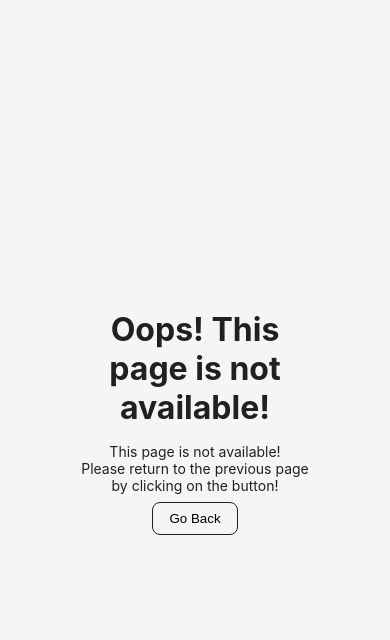
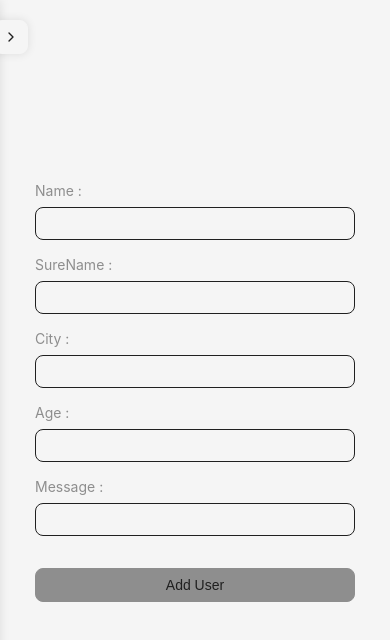
Before and after one commit to AliNojoumi/Admin-Panel-React, a React (Create React App) app: page /AddUsers in a window 390 px wide. Shown: the top 640 px of the page. Built offline with nearby package versions, Linux system fonts and the light colour scheme.

Commit message:
Added addUsers with css file, made it responsive and add some error message and succeess massage handling

```diff
--- a/src/App.js
+++ b/src/App.js
@@ -3,6 +3,7 @@ import { BrowserRouter, Routes, Route } from "react-router-dom";
 import "./App.css";
 import Main from "./pages/main";
 import Dashboard from "./components/dashboard";
+import AddUser from "./pages/addUser";
 import Error from "./pages/error";
 
 function App() {
@@ -10,8 +11,9 @@ function App() {
     <>
       <BrowserRouter>
         <Routes>
-          <Route path="/" exact element={<Main></Main>}>
+          <Route path="/" exact element={<Main />}>
             <Route path="/Dashboard" element={<Dashboard />}></Route>
+            <Route path="/AddUsers" element={<AddUser />}></Route>
           </Route>
           <Route path="*" element={<Error></Error>}></Route>
         </Routes>
--- /dev/null
+++ b/src/pages/addUser.js
@@ -0,0 +1,75 @@
+import style from "../styles/addUser.module.css";
+import { useState, useRef, useEffect } from "react";
+
+export default function AddUser(props) {
+  const [userData, userDataHandler] = useState({ name: "", sureName: "", message: "", city: "", age: "" });
+  const [successMessage, successMessageHandler] = useState(false);
+  const [errorMessageShow, errorMessageShowHandler] = useState(false);
+  const [errorMessage, errorMessageHandler] = useState("");
+
+  const onCahngeHandler = (e) => {
+    userDataHandler({ ...userData, [e.target.name]: e.target.value });
+    successMessageHandler(false);
+  };
+
+  const refHanler = useRef();
+  useEffect(() => {
+    refHanler.current.focus();
+  }, []);
+
+  const disabledBtn = !userData.name || !userData.sureName || !userData.city || !userData.age || !userData.message;
+
+  const addUserHandler = (e) => {
+    e.preventDefault();
+    console.log(userData);
+    fetch("http://localhost:6630/api/v1/user", {
+      method: "POST",
+      "Content-Type": "application/json",
+      body: JSON.stringify(userData),
+    })
+      .then((Response) => Response.json())
+      .then((data) => {
+        successMessageHandler(true);
+        userDataHandler({ name: "", sureName: "", message: "", city: "", age: "" });
+        setTimeout(() => {
+          successMessageHandler(false);
+        }, 2000);
+      })
+      .catch((error) => {
+        errorMessageHandler(error);
+        errorMessageShowHandler(true);
+      });
+  };
+
+  return (
+    <section className={style["add-user-container"]}>
+      <form onSubmit={addUserHandler} className={style["form"]}>
+        <div className={style["input-container"]}>
+          <label className={style["label"]}>Name :</label>
+          <input className={style["input"]} ref={refHanler} name="name" value={userData.name} onChange={onCahngeHandler} />
+        </div>
+        <div className={style["input-container"]}>
+          <label className={style["label"]}>SureName :</label>
+          <input className={style["input"]} name="sureName" value={userData.sureName} onChange={onCahngeHandler} />
+        </div>
+        <div className={style["input-container"]}>
+          <label className={style["label"]}>City :</label>
+          <input className={style["input"]} name="city" value={userData.city} onChange={onCahngeHandler} />
+        </div>
+        <div className={style["input-container"]}>
+          <label className={style["label"]}>Age :</label>
+          <input className={style["input"]} name="age" value={userData.age} onChange={onCahngeHandler} />
+        </div>
+        <div className={style["input-container"]}>
+          <label className={style["label"]}>Message :</label>
+          <input className={style["input"]} name="message" value={userData.message} onChange={onCahngeHandler} />
+        </div>
+        <button className={disabledBtn ? style["disabled-button"] : style["button"]} disabled={disabledBtn}>
+          Add User
+        </button>
+        {successMessage && <p className={style["submition-message"]}>Submition was successful!</p>}
+        {errorMessageShow && <p className={style["error-message"]}>Oops! Something is wrong! ${errorMessage}</p>}
+      </form>
+    </section>
+  );
+}
--- /dev/null
+++ b/src/styles/addUser.module.css
@@ -0,0 +1,118 @@
+.add-user-container {
+  width: calc(100vw - 13rem);
+  height: 100%;
+  display: flex;
+  justify-content: center;
+  align-items: center;
+  flex-direction: column;
+  flex-grow: 1;
+  padding: 2rem;
+  background-color: whitesmoke;
+}
+
+.form {
+  width: auto;
+  height: 30rem;
+}
+
+.input-container {
+  width: 50rem;
+  height: auto;
+  display: flex;
+  flex-direction: column;
+  justify-content: center;
+  align-items: flex-start;
+  gap: 0.5rem;
+}
+
+.label {
+  width: 100%;
+  color: #8e8e8e;
+  font-size: 0.875rem;
+  font-weight: 400;
+}
+
+.age-label {
+  display: flex;
+  flex-direction: row;
+  gap: 1rem;
+}
+
+.input {
+  width: 100%;
+  height: auto;
+  padding: 0.5rem;
+  border-radius: 0.5rem;
+  border: 1px solid #202020;
+  background: none;
+  margin-bottom: 1rem;
+  outline: none;
+}
+
+.button {
+  width: 100%;
+  height: auto;
+  padding: 0.5rem 1rem;
+  border: 1px solid #202020;
+  border-radius: 0.5rem;
+  cursor: pointer;
+  background-color: whitesmoke;
+  font-size: 0.875rem;
+  font-weight: 400;
+  color: #202020;
+  margin-top: 1rem;
+  transition: all 0.3s ease;
+}
+
+.disabled-button {
+  width: 100%;
+  height: auto;
+  padding: 0.5rem 1rem;
+  border: 1px solid #8e8e8e;
+  border-radius: 0.5rem;
+  background-color: #8e8e8e;
+  font-size: 0.875rem;
+  font-weight: 400;
+  color: #202020;
+  margin-top: 1rem;
+}
+
+.button:hover {
+  background-color: #f15824;
+  border: 1px solid #f15824;
+  color: whitesmoke;
+  transition: all 0.2s ease;
+}
+
+.submition-message {
+  width: 100%;
+  color: whitesmoke;
+  background-color: green;
+  font-size: 0.875rem;
+  font-weight: 400;
+  margin-top: 0.5rem;
+  padding: 0.5rem 1rem;
+  border-radius: 0.5rem;
+}
+
+.error-message {
+  width: 100%;
+  color: whitesmoke;
+  background-color: red;
+  font-size: 0.875rem;
+  font-weight: 400;
+  margin-top: 0.5rem;
+  padding: 0.5rem 1rem;
+  border-radius: 0.5rem;
+}
+
+@media screen and (max-width: 1100px) {
+  .input-container {
+    width: 30rem;
+  }
+}
+@media screen and (max-width: 700px) {
+  .input-container {
+    width: 20rem;
+  }
+}
```
